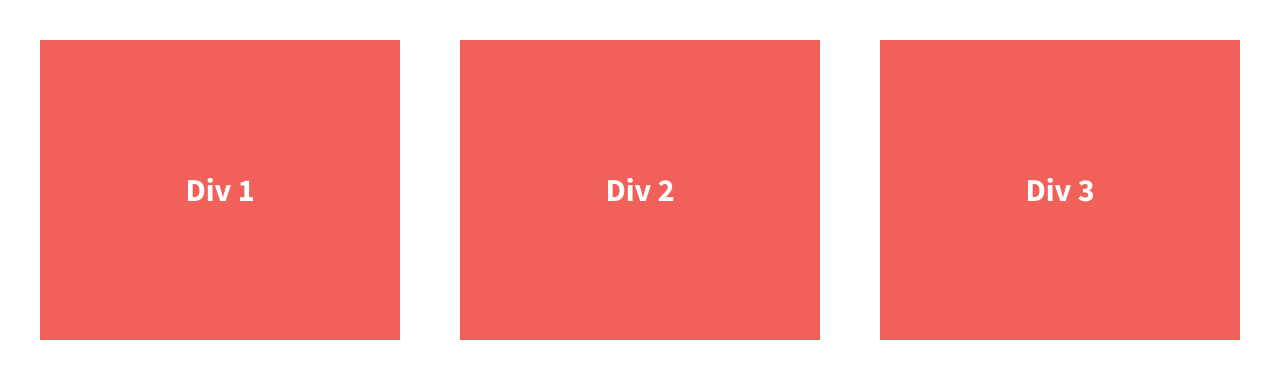
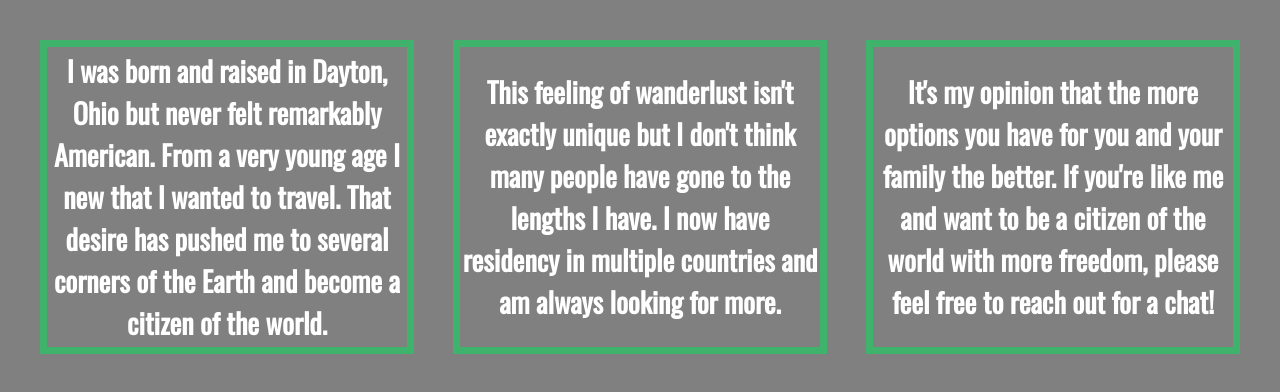
Before and after one commit to reedobrien937/divs-flexbox, a plain HTML site: page index.html in a window 1280 px wide. Drawn offline with nearby package versions, Linux system fonts and the light colour scheme.

Commit message:
added content and changed some styles

```diff
--- a/css/main.css
+++ b/css/main.css
@@ -102,10 +102,11 @@ html {
 }
 
 body {
-  font-family: 'Source Sans Pro', sans-serif;
+  font-family: 'Oswald', sans-serif;
   padding: 2em;
   font-size: 1.25em;
   height: 100%;
+  background-color: grey;
 }
 
 .wrapper {
@@ -119,13 +120,14 @@ body {
   /*give the divs a width of 30%, add display:flex, set justify-content and align-items to center*/
   color: #fff;
   line-height: 1.5em;
-  font-size: 1.6em;
-  background-color: #f16059;
+  font-size: 1.4em;
   height: 300px;
   display: flex;
   width: 30%;
   justify-content: center;
   align-items: center;
+  border: solid #3FB36B .25em;
+  text-align: center;
 }
 
 
--- a/index.html
+++ b/index.html
@@ -15,6 +15,7 @@
         <script src="js/vendor/modernizr-2.8.3.min.js"></script>
         <link href='http://fonts.googleapis.com/css?family=Lora:700' rel='stylesheet' type='text/css'>
         <link href='http://fonts.googleapis.com/css?family=Source+Sans+Pro:400,700' rel='stylesheet' type='text/css'>
+        <link href="https://fonts.googleapis.com/css2?family=Oswald:wght@300;400&family=Titillium+Web:wght@300&display=swap" rel="stylesheet">
     </head>
     <body>
         <!--[if lt IE 8]>
@@ -23,13 +24,22 @@
 
         <section class="wrapper">
             <div class="div-1">
-                Div 1
+                <p>I was born and raised in Dayton, Ohio but never felt remarkably American.
+                    From a very young age I new that I wanted to travel. That desire has pushed me
+                    to several corners of the Earth and become a citizen of the world.
+                </p>
             </div>
             <div class="div-2">
-                Div 2
+                <p>This feeling of wanderlust isn't exactly unique but I don't think many people
+                    have gone to the lengths I have. I now have residency in multiple countries and
+                    am always looking for more.
+                </p>
             </div>
             <div class="div-3">
-                Div 3
+                <p>It's my opinion that the more options you have for you and your family the better.
+                    If you're like me and want to be a citizen of the world with more freedom, please
+                    feel free to reach out for a chat!
+                </p>
             </div>
         </section>
 
```
